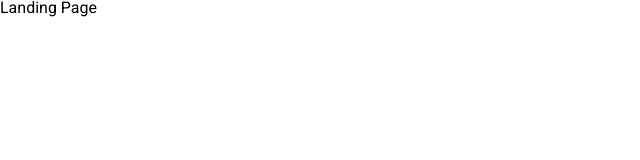
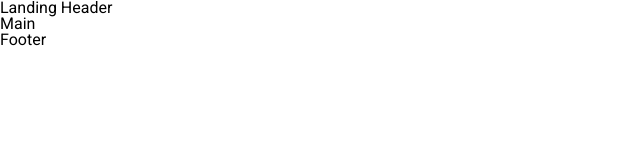
Before and after one commit to reaganforonda/expense-report, a React (Create React App) app: page /#/ in a window 1280 px wide. Shown: the top 160 px of the page, without its empty margins (0-640 px from the left). Built offline with nearby package versions, Linux system fonts and the light colour scheme.

Commit message:
added header footer

```diff
--- a/src/Components/Landing/Landing.js
+++ b/src/Components/Landing/Landing.js
@@ -1,5 +1,7 @@
 import React from 'react';
 import {withRouter} from 'react-router-dom';
+import LandingHeader from './LandingHeader';
+import LandingFooter from './LandingFooter';
 
 export class Landing extends React.Component{
     constructor(props) {
@@ -10,7 +12,11 @@ export class Landing extends React.Component{
     render(){
         return (
             <div className='landing'>
-                Landing Page
+                <LandingHeader/>
+                <main>
+                    Main
+                </main>
+                <LandingFooter/>
             </div>
         )
     }
--- /dev/null
+++ b/src/Components/Landing/LandingHeader.js
@@ -0,0 +1,10 @@
+import React from 'react';
+
+
+export default function LandingHeader(props) {
+    return (
+        <header className='landing-header'>
+            Landing Header
+        </header>
+    )
+}
```
